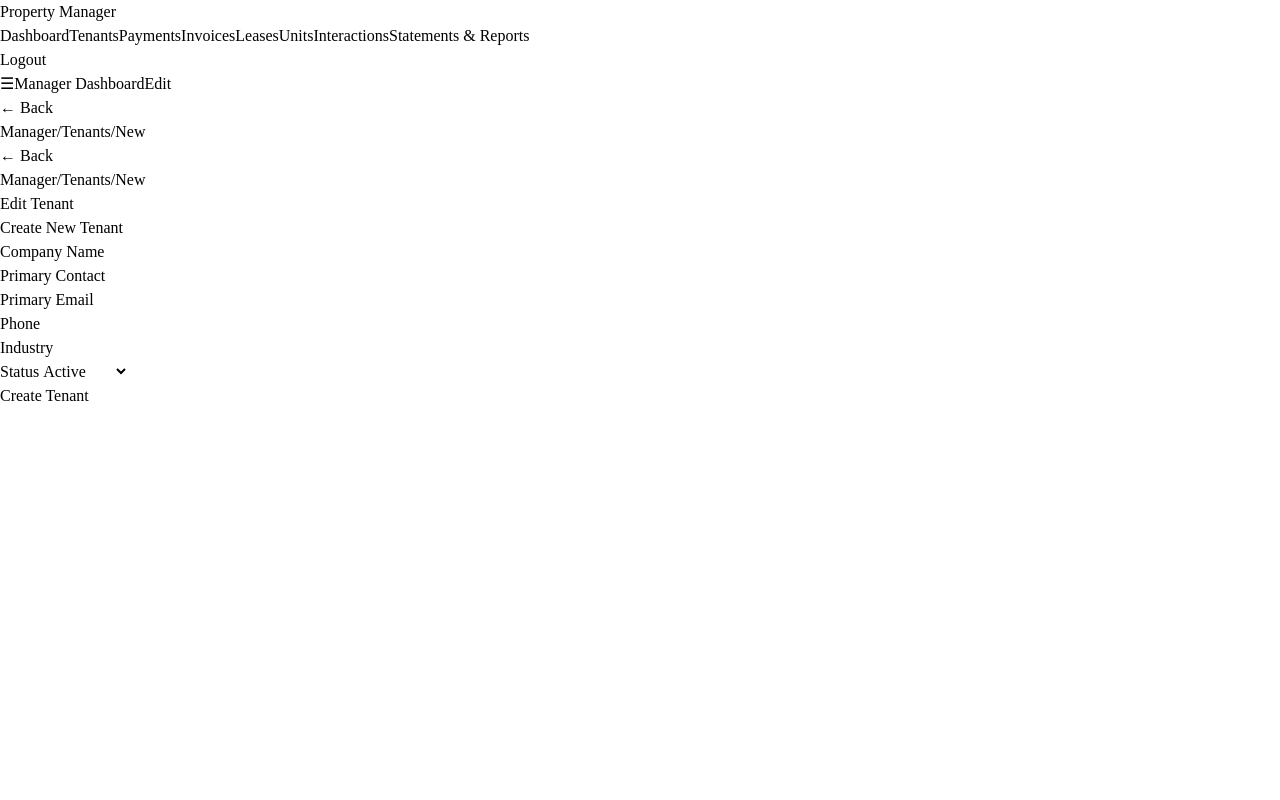
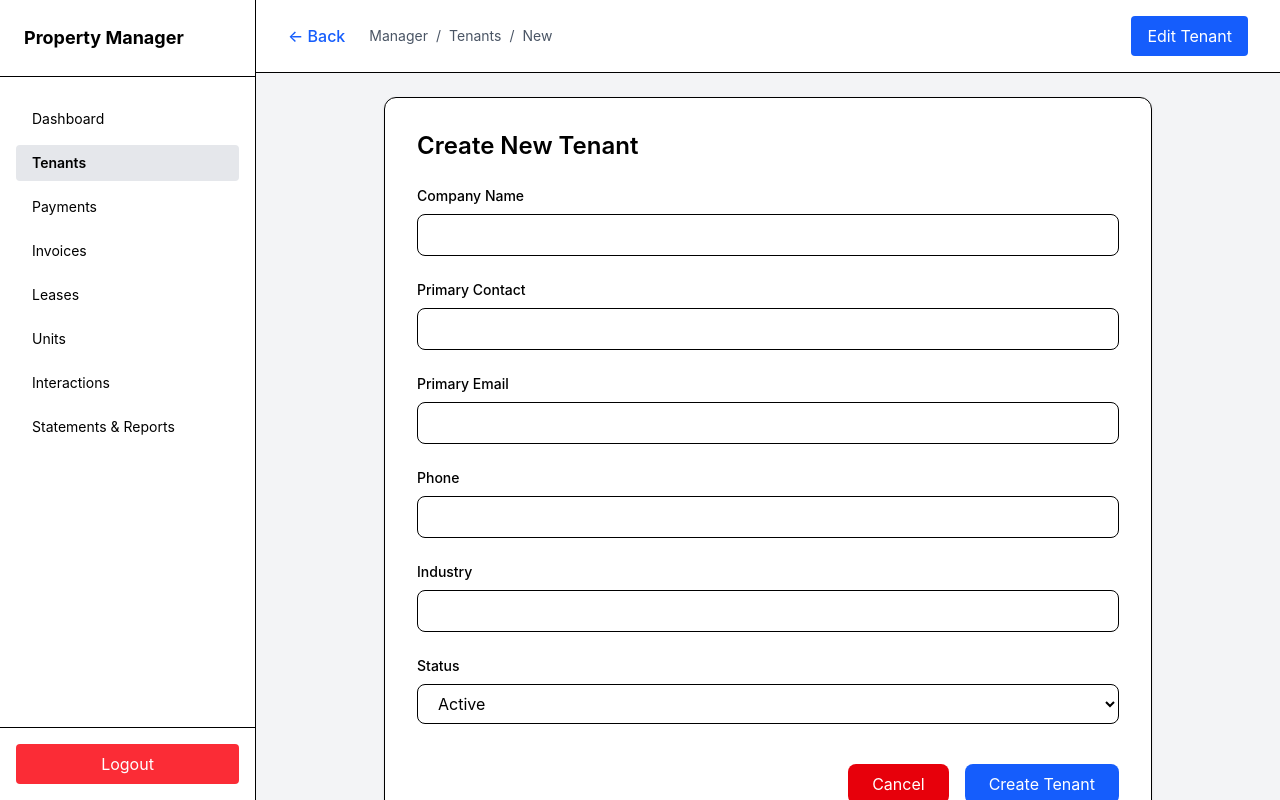
Before and after one commit to keith-codez/Legacy_Dashboard, a React (Vite) app in the folder manager-dashboard/: page /manager/tenants/new in a window 1280 px wide. Built offline with nearby package versions, Linux system fonts and the light colour scheme.

Commit message:
added gitignore

```diff
--- a/manager-dashboard/package.json
+++ b/manager-dashboard/package.json
@@ -17,6 +17,7 @@
   },
   "devDependencies": {
     "@eslint/js": "^9.39.1",
+    "@tailwindcss/vite": "^4.2.1",
     "@types/react": "^19.2.5",
     "@types/react-dom": "^19.2.3",
     "@vitejs/plugin-react": "^5.1.1",
--- a/manager-dashboard/src/components/TenantForm.jsx
+++ b/manager-dashboard/src/components/TenantForm.jsx
@@ -101,6 +101,13 @@
 
         {/* Actions */}
         <div className="flex justify-end gap-4 pt-4">
+            <button
+            type=""
+            className="bg-red-600 text-white px-6 py-2 rounded-lg hover:bg-red-700 transition"
+          >
+            Cancel
+          </button>
+
           <button
             type="submit"
             className="bg-blue-600 text-white px-6 py-2 rounded-lg hover:bg-blue-700 transition"
```
Also changed, not shown: 1 other file (tests, documents, lock files or other folders).
